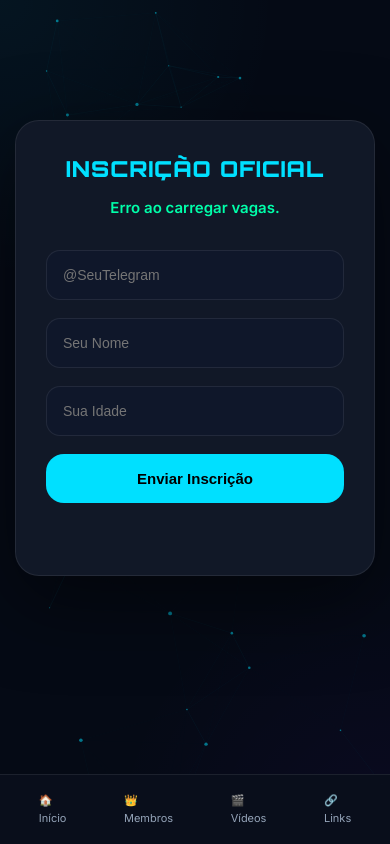
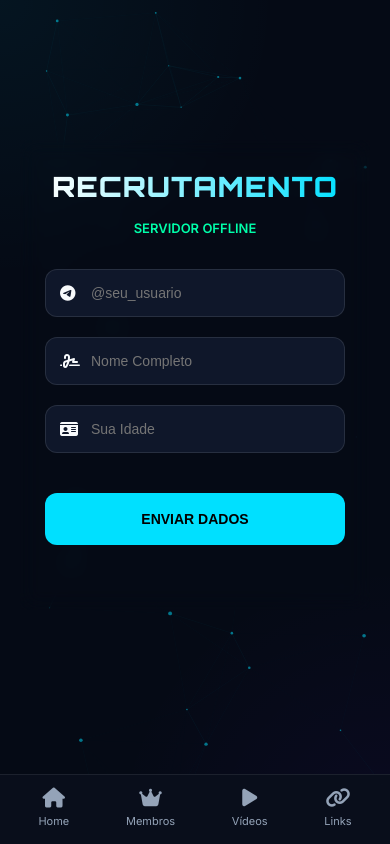
Before and after one commit to Lukinhaslopessabino/mindset-elite, a website: page formulario.html in a window 390 px wide. Drawn offline with Linux system fonts and the light colour scheme; no server answers.

Commit message:
Update formulario.html

```diff
--- a/formulario.html
+++ b/formulario.html
@@ -3,217 +3,221 @@
 <head>
     <meta charset="UTF-8">
     <meta name="viewport" content="width=device-width, initial-scale=1.0">
-<title>Inscrição - Mindset Elite</title>
+    <title>Inscrição • Mindset Elite</title>
 
     <link rel="preconnect" href="https://fonts.googleapis.com">
     <link href="https://fonts.googleapis.com/css2?family=Orbitron:wght@400;700;900&display=swap" rel="stylesheet">
-
+    <link rel="stylesheet" href="https://cdnjs.cloudflare.com/ajax/libs/font-awesome/6.5.0/css/all.min.css">
     <link rel="stylesheet" href="global.css">
 
     <script src="https://www.google.com/recaptcha/api.js" async defer></script>
 
     <style>
+        .container { padding-top: 140px; display: flex; justify-content: center; align-items: center; min-height: 80vh; }
 
-/* ESPAÇAMENTO */
-.container{
-  padding-top:150px;
-  display:flex;
-  justify-content:center;
+        .form-box {
+            background: rgba(17, 24, 39, 0.95);
+            padding: 40px;
+            border-radius: 20px;
+            width: 100%;
+            max-width: 450px;
+            border: 1px solid var(--border-glass);
+            box-shadow: 0 20px 60px rgba(0,0,0,0.6);
+            backdrop-filter: blur(10px);
         }
 
-/* FORM BOX */
-.form-box{
-  background:#111827;
-  padding:50px;
-  border-radius:24px;
-  width:100%;
-  max-width:500px;
-  border:1px solid rgba(255,255,255,.08);
-  box-shadow:0 25px 80px rgba(0,0,0,.5);
-  transition:.3s ease;
+        .page-title {
+            text-align: center;
+            font-size: 28px;
+            font-weight: 900;
+            margin-bottom: 8px;
+            color: var(--primary);
+            letter-spacing: 1px;
         }
 
-.form-box:hover{
-  box-shadow:0 30px 100px rgba(0,0,0,.7);
+        .vagas {
+            text-align: center;
+            margin-bottom: 30px;
+            font-size: 13px;
+            font-weight: 700;
+            color: #00ffaa;
+            text-transform: uppercase;
         }
 
-/* TÍTULO */
-.page-title{
-  text-align:center;
-  font-size:30px;
-  font-weight:900;
-  margin-bottom:10px;
-  color:#00e0ff;
+        /* INPUT GROUPS */
+        .input-group {
+            position: relative;
+            margin-bottom: 20px;
         }
 
-/* VAGAS */
-.vagas{
-  text-align:center;
-  margin-bottom:30px;
-  font-size:15px;
-  font-weight:600;
-  color:#00ffaa;
+        .input-group i {
+            position: absolute;
+            left: 15px;
+            top: 50%;
+            transform: translateY(-50%);
+            color: var(--primary-soft);
+            font-size: 16px;
         }
 
-/* INPUTS */
-input{
-  width:100%;
-  padding:16px;
-  margin-bottom:18px;
-  border-radius:14px;
-  border:1px solid rgba(255,255,255,.08);
-  background:#0f172a;
-  color:#fff;
-  font-size:14px;
-  transition:.2s ease;
+        input {
+            width: 100%;
+            padding: 15px 15px 15px 45px;
+            border-radius: 12px;
+            border: 1px solid rgba(255,255,255,0.1);
+            background: #0f172a;
+            color: #fff;
+            font-size: 14px;
+            transition: 0.3s ease;
         }
 
-input:focus{
-  outline:none;
-  border-color:#00e0ff;
-  box-shadow:0 0 20px rgba(0,224,255,.3);
+        input:focus {
+            outline: none;
+            border-color: var(--primary);
+            box-shadow: 0 0 15px rgba(0, 224, 255, 0.2);
+            background: #161e31;
         }
 
-/* BOTÃO */
-button{
-  width:100%;
-  padding:16px;
-  border:none;
-  border-radius:18px;
-  font-weight:900;
-  font-size:15px;
-  background:#00e0ff;
-  color:#000;
-  cursor:pointer;
-  transition:.2s ease;
-  position:relative;
+        /* BOTÃO E LOADER */
+        .btn-submit {
+            width: 100%;
+            padding: 18px;
+            border: none;
+            border-radius: 12px;
+            font-weight: 900;
+            font-size: 14px;
+            text-transform: uppercase;
+            background: var(--primary);
+            color: #000;
+            cursor: pointer;
+            transition: 0.3s cubic-bezier(0.175, 0.885, 0.32, 1.275);
+            display: flex;
+            justify-content: center;
+            align-items: center;
+            gap: 10px;
         }
 
-button:hover{
-  transform:translateY(-3px);
+        .btn-submit:hover:not(:disabled) {
+            transform: scale(1.02);
+            box-shadow: 0 0 25px var(--primary-soft);
         }
 
-button:disabled{
-  background:#333;
-  color:#777;
-  cursor:not-allowed;
+        .btn-submit:disabled {
+            background: #2d3748;
+            color: #718096;
+            cursor: not-allowed;
         }
 
-/* LOADER */
-.loader{
-  display:none;
-  position:absolute;
-  right:20px;
-  top:50%;
-  transform:translateY(-50%);
-  width:18px;
-  height:18px;
-  border:3px solid #000;
-  border-top:3px solid transparent;
-  border-radius:50%;
-  animation:spin 1s linear infinite;
+        .loader {
+            width: 18px;
+            height: 18px;
+            border: 2px solid rgba(0,0,0,0.3);
+            border-top: 2px solid #000;
+            border-radius: 50%;
+            animation: spin 0.8s linear infinite;
+            display: none;
         }
 
-@keyframes spin{
-  0%{transform:translateY(-50%) rotate(0deg);}
-  100%{transform:translateY(-50%) rotate(360deg);}
+        @keyframes spin { to { transform: rotate(360deg); } }
+
+        #formMsg {
+            margin-top: 20px;
+            text-align: center;
+            font-size: 13px;
+            font-weight: 600;
+            min-height: 20px;
         }
 
-#formMsg{
-  margin-top:18px;
-  text-align:center;
-  min-height:22px;
-  font-size:14px;
+        .honeypot { display: none !important; }
+
+        .captcha-container {
+            display: flex;
+            justify-content: center;
+            margin-bottom: 20px;
+            transform: scale(0.9);
         }
 
-.honeypot{display:none;}
-
-@media(max-width:768px){
-
-  .container{
-    padding-top:120px;
-    padding-left:15px;
-    padding-right:15px;
+        @media(max-width: 480px) {
+            .form-box { padding: 25px; border-radius: 0; border: none; background: transparent; box-shadow: none; }
+            .captcha-container { transform: scale(0.85); }
         }
-
-  .form-box{
-    padding:30px;
-  }
-
-  .page-title{
-    font-size:22px;
-  }
-
-}
-
     </style>
 </head>
 
 <body>
 
 <nav class="navbar">
-  <a href="index.html">🏠 Início</a>
-  <a href="membros.html">👑 Membros</a>
-  <a href="participantes.html">🎯 Participantes</a>
-  <a href="videos.html">🎬 Vídeos</a>
-  <a href="links.html">🔗 Links</a>
-  <a href="formulario.html">📝 Formulário</a>
+    <div class="nav-brand">MINDSET ELITE</div>
+    <div class="nav-links">
+        <a href="index.html">Início</a>
+        <a href="membros.html">Membros</a>
+        <a href="participantes.html">Participantes</a>
+        <a href="videos.html">Vídeos</a>
+    </div>
 </nav>
 
 <div class="container">
-
     <div class="form-box">
-
-    <h1 class="page-title">Inscrição Oficial</h1>
-
-    <div class="vagas" id="vagasInfo">Carregando vagas...</div>
+        <h1 class="page-title text-gradient">Recrutamento</h1>
+        <div class="vagas" id="vagasInfo">Sincronizando...</div>
 
         <form id="signupForm">
+            <div class="input-group">
+                <i class="fa-brands fa-telegram"></i>
+                <input type="text" id="telegram" placeholder="@seu_usuario" required>
+            </div>
 
-      <input type="text" id="telegram" placeholder="@SeuTelegram" required>
-      <input type="text" id="nome" placeholder="Seu Nome" required>
-      <input type="number" id="idade" placeholder="Sua Idade" required>
+            <div class="input-group">
+                <i class="fa-solid fa-signature"></i>
+                <input type="text" id="nome" placeholder="Nome Completo" required>
+            </div>
+
+            <div class="input-group">
+                <i class="fa-solid fa-id-card"></i>
+                <input type="number" id="idade" placeholder="Sua Idade" min="16" max="99" required>
+            </div>
 
             <input type="text" id="hp" class="honeypot" autocomplete="off">
 
-      <button type="submit">
-        Enviar Inscrição
+            <div class="captcha-container">
+                <div class="g-recaptcha" data-theme="dark" data-sitekey="6LefpnEsAAAAAE46Eao6qyQQL_6nGBT08Dc3pGTo"></div>
+            </div>
+
+            <button type="submit" class="btn-submit" id="submitBtn">
+                <span>Enviar Dados</span>
                 <div class="loader" id="loader"></div>
             </button>
 
-      <div style="margin-top:20px;text-align:center">
-        <div class="g-recaptcha"
-        data-sitekey="6LefpnEsAAAAAE46Eao6qyQQL_6nGBT08Dc3pGTo"></div>
+            <p id="formMsg"></p>
+        </form>
     </div>
-
-      <p id="formMsg"></p>
-
-    </form>
-
-  </div>
-
 </div>
 
 <div class="app-footer">
-  <a href="index.html">🏠<br>Início</a>
-  <a href="membros.html">👑<br>Membros</a>
-  <a href="videos.html">🎬<br>Vídeos</a>
-  <a href="links.html">🔗<br>Links</a>
+    <a href="index.html"><i class="fa-solid fa-house"></i><span>Home</span></a>
+    <a href="membros.html"><i class="fa-solid fa-crown"></i><span>Membros</span></a>
+    <a href="videos.html"><i class="fa-solid fa-play"></i><span>Vídeos</span></a>
+    <a href="links.html"><i class="fa-solid fa-link"></i><span>Links</span></a>
 </div>
 
 <script>
 const pageLoadedAt = Date.now();
+let enviando = false;
 
-async function carregarVagas(){
-  try{
-    const res = await fetch("https://mindset-elite.onrender.com/vagas",{cache:"no-store"});
+async function carregarVagas() {
+    try {
+        const res = await fetch("https://mindset-elite.onrender.com/vagas", { cache: "no-store" });
         const data = await res.json();
         const el = document.getElementById("vagasInfo");
-    el.innerText = data.vagas <= 0
-      ? "❌ Vagas esgotadas"
-      : "Vagas restantes: " + data.vagas;
-  }catch{
-    document.getElementById("vagasInfo").innerText = "Erro ao carregar vagas.";
+        const v = data.vagas ?? 0;
+
+        if (v <= 0) {
+            el.innerHTML = '<span style="color:#ff4c4c">⚠️ Inscrições Encerradas</span>';
+            document.getElementById("submitBtn").disabled = true;
+        } else {
+            el.innerText = `Slots Disponíveis: ${v}`;
+        }
+    } catch {
+        document.getElementById("vagasInfo").innerText = "Servidor Offline";
     }
 }
 carregarVagas();
@@ -221,79 +225,72 @@ carregarVagas();
 const form = document.getElementById("signupForm");
 const formMsg = document.getElementById("formMsg");
 const loader = document.getElementById("loader");
-const button = form.querySelector("button");
+const btn = document.getElementById("submitBtn");
 
-let enviando = false;
-
-form.addEventListener("submit", async (e)=>{
+form.addEventListener("submit", async (e) => {
     e.preventDefault();
-  if(enviando) return;
-
-  formMsg.innerText="";
-  formMsg.style.color="#ff4c4c";
+    if (enviando) return;
 
     const token = grecaptcha.getResponse();
-  if(!token){
-    formMsg.innerText="Confirme o reCAPTCHA.";
+    if (!token) {
+        formMsg.style.color = "#ffcc00";
+        formMsg.innerText = "Por favor, valide o reCAPTCHA.";
         return;
     }
 
-  const telegram=document.getElementById("telegram").value.trim();
-  const nome=document.getElementById("nome").value.trim();
-  const idade=parseInt(document.getElementById("idade").value);
-  const hp=document.getElementById("hp").value;
+    const payload = {
+        telegram: document.getElementById("telegram").value.trim(),
+        nome: document.getElementById("nome").value.trim(),
+        idade: parseInt(document.getElementById("idade").value),
+        hp: document.getElementById("hp").value,
+        token: token,
+        ts: pageLoadedAt
+    };
 
-  if(hp) return;
-
-  if(nome.length<2){
-    formMsg.innerText="Nome inválido.";
+    // Validação Rápida
+    if (!payload.telegram.startsWith("@")) {
+        formMsg.style.color = "#ff4c4c";
+        formMsg.innerText = "O Telegram deve começar com @";
         return;
     }
 
-  if(!telegram.startsWith("@")){
-    formMsg.innerText="Telegram deve começar com @";
-    return;
-  }
+    loader.style.display = "block";
+    btn.disabled = true;
+    enviando = true;
+    formMsg.innerText = "Processando criptografia...";
+    formMsg.style.color = "var(--primary)";
 
-  if(idade<16){
-    formMsg.innerText="Idade mínima 16 anos.";
-    return;
-  }
-
-  loader.style.display="block";
-  button.disabled=true;
-  enviando=true;
-
-  try{
-    const res=await fetch("https://mindset-elite.onrender.com/inscrever",{
-      method:"POST",
-      headers:{ "Content-Type":"application/json" },
-      body:JSON.stringify({ nome, idade, telegram, token, hp, ts:pageLoadedAt })
+    try {
+        const res = await fetch("https://mindset-elite.onrender.com/inscrever", {
+            method: "POST",
+            headers: { "Content-Type": "application/json" },
+            body: JSON.stringify(payload)
         });
 
-    const data=await res.json();
+        const data = await res.json();
 
-    if(!res.ok){
-      formMsg.innerText=data.erro || "Erro no envio.";
-    }else{
-      formMsg.style.color="#00ffaa";
-      formMsg.innerText="✅ Inscrição confirmada!";
+        if (!res.ok) {
+            formMsg.style.color = "#ff4c4c";
+            formMsg.innerText = data.erro || "Falha na inscrição.";
+            grecaptcha.reset();
+        } else {
+            formMsg.style.color = "#00ffaa";
+            formMsg.innerText = "✅ ACESSO CONCEDIDO! Verifique seu Telegram.";
             form.reset();
             grecaptcha.reset();
             carregarVagas();
         }
-
-  }catch{
-    formMsg.innerText="Erro de conexão.";
+    } catch {
+        formMsg.style.color = "#ff4c4c";
+        formMsg.innerText = "Erro de conexão com o servidor.";
+    } finally {
+        loader.style.display = "none";
+        btn.disabled = false;
+        enviando = false;
     }
-
-  loader.style.display="none";
-  button.disabled=false;
-  enviando=false;
 });
 </script>
 
 <script src="layout.v3.js" defer></script>
-
 </body>
 </html>
```
Lines whose indentation alone changed are shown as unchanged.
